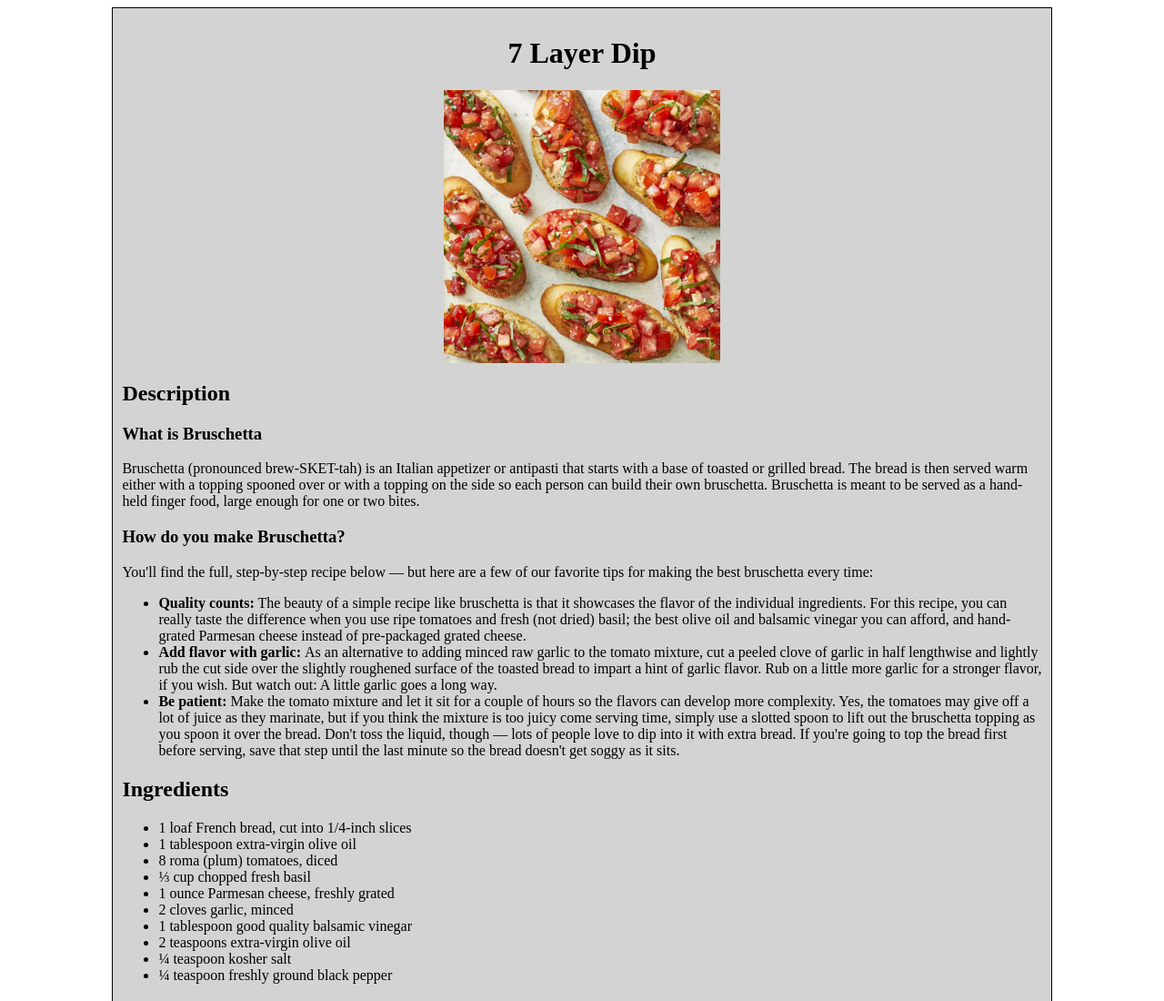
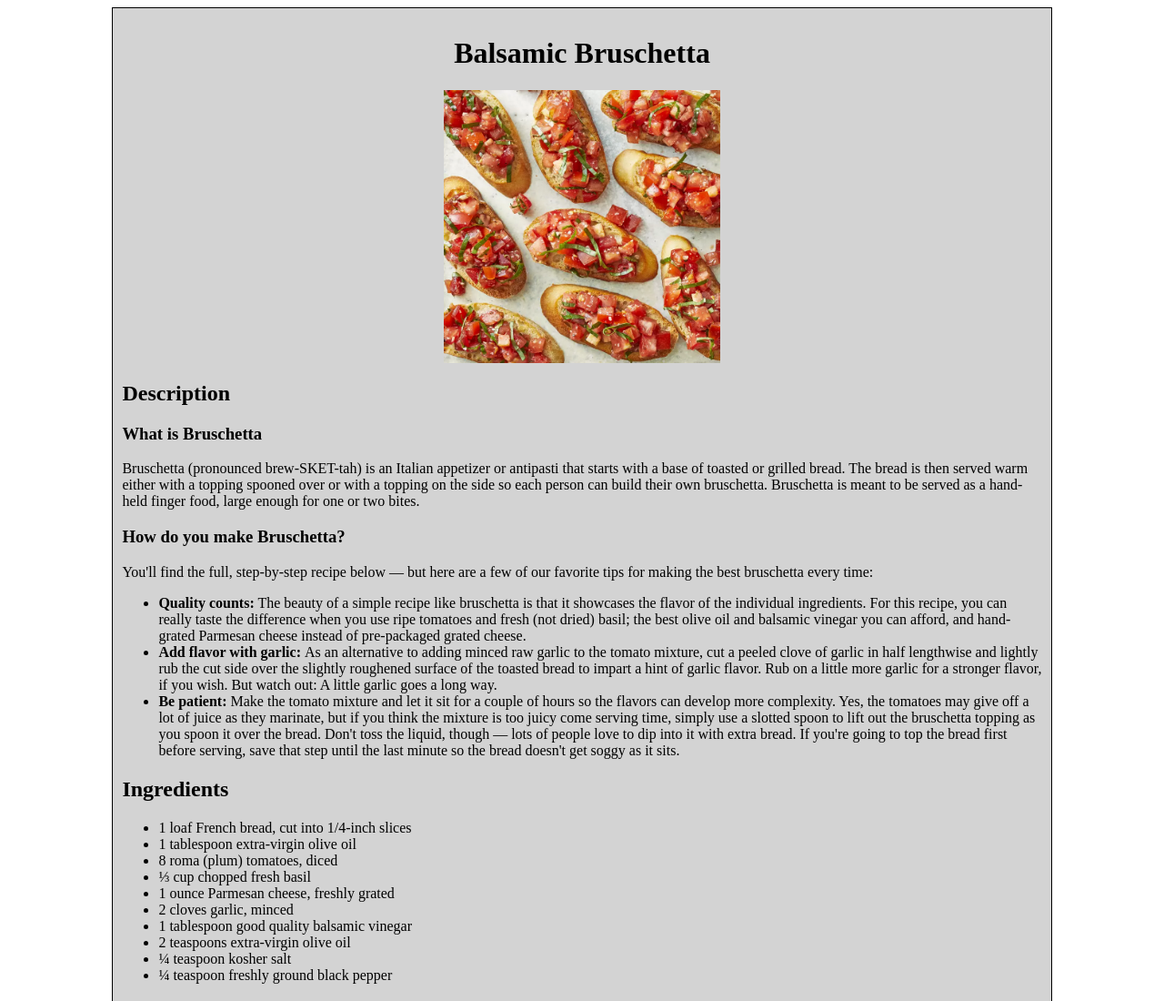
Before and after one commit to AbasseShane/odin-recipes, a plain HTML site: page recipes/balsamic-bruschetta.html in a window 1280 px wide. Shown: the top 1100 px of the page at 91% size. Drawn offline with Linux system fonts and the light colour scheme.

Commit message:
fixed title and heading

```diff
--- a/recipes/balsamic-bruschetta.html
+++ b/recipes/balsamic-bruschetta.html
@@ -3,11 +3,11 @@
 <head>
     <meta charset="UTF-8">
     <meta name="viewport" content="width=device-width, initial-scale=1.0">
-    <title>7 Layer Dip</title>
+    <title>Balsamic Bruschetta</title>
 </head>
 <body>
     <div style="width: 80%; margin: auto; border: 1px solid black; padding:10px; background-color: lightgrey;">
-        <h1 style="text-align: center;">7 Layer Dip</h1>
+        <h1 style="text-align: center;">Balsamic Bruschetta</h1>
         <img
             src="./images/balsamic-bruschetta.jpeg"
             alt="Balsamic Bruschetta picture"
```
